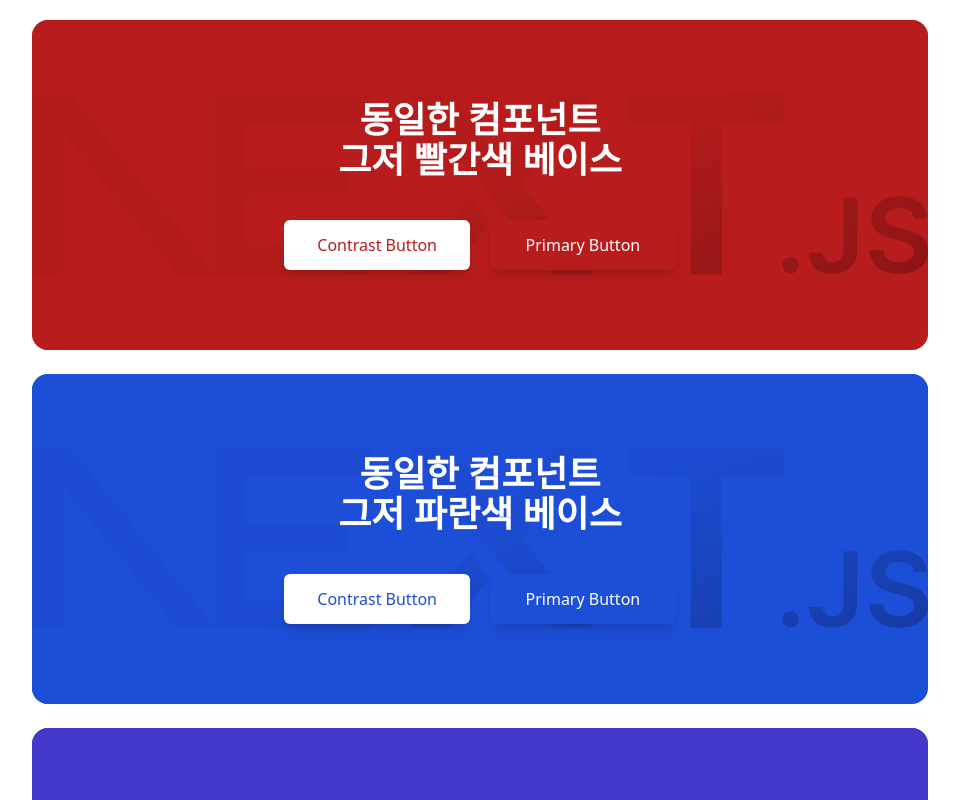
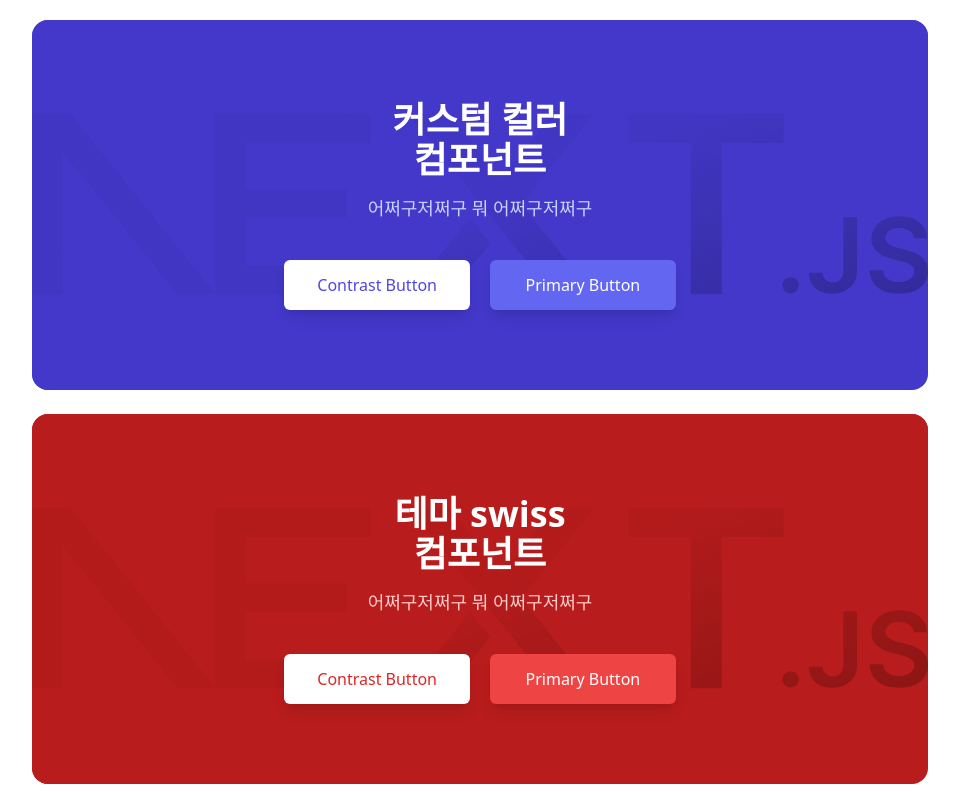
Before and after one commit to marulloc/next13-tailwind, a Next.js app: page /theming in a window 1280 px wide. Shown: the top 800 px of the page, without its empty margins (160-1119 px from the left). Built offline with nearby package versions, Linux system fonts and the light colour scheme.

Commit message:
themable component

```diff
--- a/src/app/globals.css
+++ b/src/app/globals.css
@@ -4,31 +4,31 @@
 
 @layer base {
     :root {
-        --color-text-base: #fff;
-        --color-text-muted: #c7d2fe;
-        --color-text-inverted: #4f46e5;
-        --color-fill: #4338ca;
-        --color-button-accent: #ffffff;
-        --color-button-accent-hover: #eef2ff;
+        --color-text-base: 255, 255, 255;
+        --color-text-muted: 199, 210, 254;
+        --color-text-inverted: 79, 70, 229;
+        --color-fill: 67, 56, 202;
+        --color-button-accent: 255, 255, 255;
+        --color-button-accent-hover: 238, 242, 255;
         --color-button-muted: 99, 102, 241;
     }
 
     .theme-swiss {
-        --color-text-base: #ffffff;
-        --color-text-muted: #fecaca;
-        --color-text-inverted: #dc2626;
-        --color-fill: #b91c1c;
-        --color-button-accent: #ffffff;
-        --color-button-accent-hover: #fef2f2;
+        --color-text-base: 255, 255, 255;
+        --color-text-muted: 254, 202, 202;
+        --color-text-inverted: 220, 38, 38;
+        --color-fill: 185, 28, 28;
+        --color-button-accent: 255, 255, 255;
+        --color-button-accent-hover: 254, 242, 242;
         --color-button-muted: 239, 68, 68;
     }
     .theme-neon {
-        --color-text-base: #111802;
-        --color-text-muted: #2f4306;
-        --color-text-inverted: #ebfacc;
-        --color-fill: #b3ff17;
-        --color-button-accent: #243403;
-        --color-button-accent-hover: #374f05;
+        --color-text-base: 17, 24, 2;
+        --color-text-muted: 47, 67, 6;
+        --color-text-inverted: 235, 250, 204;
+        --color-fill: 179, 255, 23;
+        --color-button-accent: 36, 52, 3;
+        --color-button-accent-hover: 55, 79, 5;
         --color-button-muted: 212, 255, 122;
     }
 }
--- a/src/app/theming/page.tsx
+++ b/src/app/theming/page.tsx
@@ -8,7 +8,7 @@ import React from 'react';
 const Theming = () => {
     return (
         <main className="space-y-6 p-5 h-screen ">
-            <article className="relative bg-red-700 max-w-4xl mx-auto overflow-hidden sm:rounded-2xl">
+            {/* <article className="relative bg-red-700 max-w-4xl mx-auto overflow-hidden sm:rounded-2xl">
                 <div className="absolute inset-0 h-full w-full object-cover opacity-30 ">
                     <Image src="/next.svg" alt="next image" fill />
                 </div>
@@ -51,7 +51,7 @@ const Theming = () => {
                         </div>
                     </div>
                 </div>
-            </article>
+            </article> */}
 
             <article className="relative bg-marulloc-fill      max-w-4xl mx-auto overflow-hidden sm:rounded-2xl">
                 <div className="absolute inset-0 h-full w-full object-cover opacity-30 ">
--- a/tailwind.config.js
+++ b/tailwind.config.js
@@ -1,4 +1,15 @@
 /** @type {import('tailwindcss').Config} */
+
+const composeOpacity = (cssVarName) => {
+    return ({ opacityValue }) => {
+        if (opacityValue !== undefined) {
+            return `rgba(var(${cssVarName}),${opacityValue})`;
+        } else {
+            return `rgb(var(${cssVarName}))`;
+        }
+    };
+};
+
 module.exports = {
     content: [
         './src/pages/**/*.{js,ts,jsx,tsx}',
@@ -9,33 +20,35 @@ module.exports = {
         extend: {
             textColor: {
                 marulloc: {
-                    base: 'var(--color-text-base)',
-                    muted: 'var(--color-text-muted)',
-                    inverted: 'var(--color-text-inverted)',
+                    base: composeOpacity('--color-text-base'),
+                    muted: composeOpacity('--color-text-muted'),
+                    inverted: composeOpacity('--color-text-inverted'),
                 },
             },
             backgroundColor: {
                 marulloc: {
-                    fill: 'var(--color-fill)',
-                    'button-accent': 'var(--color-button-accent)',
-                    'button-accent-hover': 'var(--color-button-accent-hover)',
+                    fill: composeOpacity('--color-fill'),
+                    'button-accent': composeOpacity('--color-button-accent'),
+                    'button-accent-hover': composeOpacity('--color-button-accent-hover'),
                     // [1] 'button-accent-muted': 'var(--color-button-muted)', 이러면 --tw-bg-opacity가 동작하지 않음
                     // [2] 'button-accent-muted': `rgba(var(--color-button-muted), opacity)`,
                     // [2-1] tailwind가 내부적으로 사용하는 opacity value와 composing 해야한다.
                     // [2-2] 내부적으로 사용하는 value에 접근하기 위해서 함수로 작성한다.
-                    'button-accent-muted': ({ opacityValue }) => {
-                        // `rgba(var(--color-button-muted), ${opacityValue})`
-                        // rgba를 사용하기 위해서 css 변수도 헥사코드가 아닌 rgb로 값을 가지고 있어야한다.
-                        if (opacityValue !== undefined)
-                            return `rgba(var(--color-button-muted), ${opacityValue})`;
-                        else return `rgb(var(--color-button-muted))`;
-                    },
+                    // 'button-accent-muted': ({ opacityValue }) => {
+                    //     // `rgba(var(--color-button-muted), ${opacityValue})`
+                    //     // rgba를 사용하기 위해서 css 변수도 헥사코드가 아닌 rgb로 값을 가지고 있어야한다.
+                    //     if (opacityValue !== undefined)
+                    //         return `rgba(var(--color-button-muted), ${opacityValue})`;
+                    //     else return `rgb(var(--color-button-muted))`;
+                    // },
+                    // [3] 모든 색상 implement 마다 이렇게 쓰긴 귀찮으니 util함수 만들어서 사용
+                    'button-accent-muted': composeOpacity('--color-button-muted'),
                 },
             },
 
             gradientColorStops: {
                 marulloc: {
-                    hue: 'var(--color-fill)',
+                    hue: composeOpacity('--color-fill'),
                 },
             },
 
```
